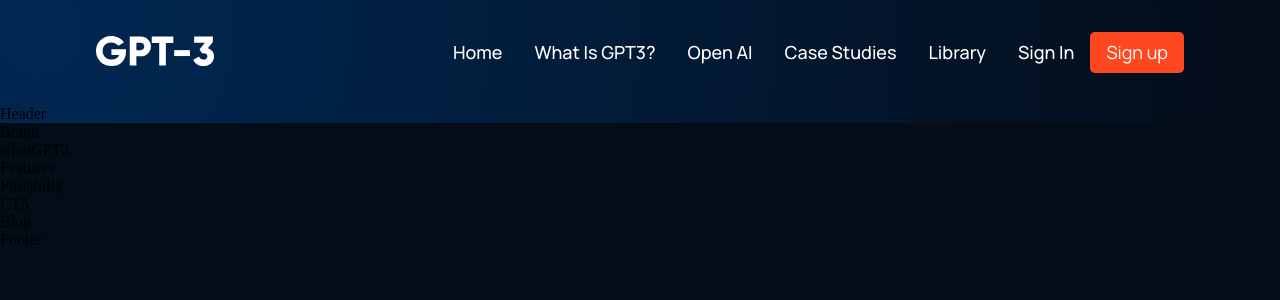
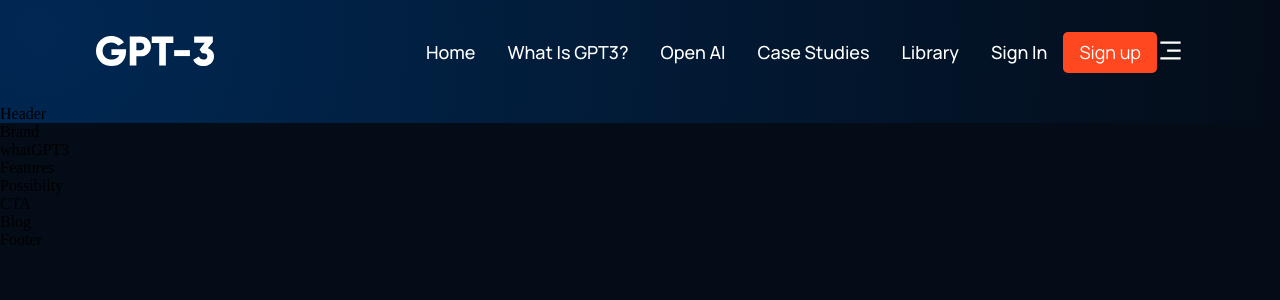
Before and after one commit to jaffasunny/personal-project-react-app, a React (Create React App) app: page / in a window 1280 px wide. Shown: the top 300 px of the page. Built offline with nearby package versions, Linux system fonts and the light colour scheme.

Commit message:
adding styles

```diff
--- a/src/components/navbar/Navbar.jsx
+++ b/src/components/navbar/Navbar.jsx
@@ -1,5 +1,5 @@
-import React from "react";
-import { RiMenu3Line, RiClosein } from "react-icons/ri";
+import React, { useState } from "react";
+import { RiMenu3Line, RiCloseLine } from "react-icons/ri";
 import logo from "../../assets/logo.svg";
 
 import "./navbar.css";
@@ -7,6 +7,8 @@ import "./navbar.css";
 // BEM -> Block Element Modifier
 
 const Navbar = () => {
+	const [toggleMenu, setToggleMenu] = useState(false);
+
 	return (
 		<div className="gpt3__navbar">
 			<div className="gpt3__navbar-links">
@@ -36,6 +38,25 @@ const Navbar = () => {
 				<p>Sign in</p>
 				<button type="button">Sign up</button>
 			</div>
+			<div className="gpt3__navbar-menu">
+				{toggleMenu ? (
+					<RiCloseLine
+						color="#fff"
+						size={27}
+						onClick={() => {
+							setToggleMenu(false);
+						}}
+					/>
+				) : (
+					<RiMenu3Line
+						color="#fff"
+						size={27}
+						onClick={() => {
+							setToggleMenu(true);
+						}}
+					/>
+				)}
+			</div>
 		</div>
 	);
 };
```
